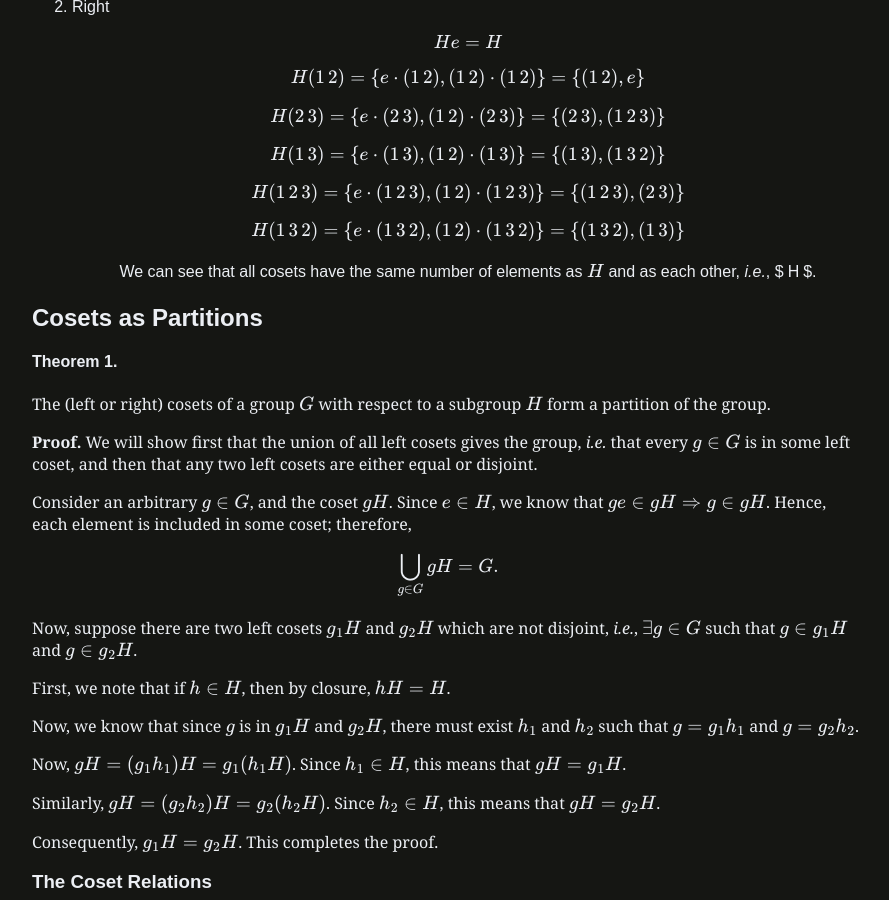
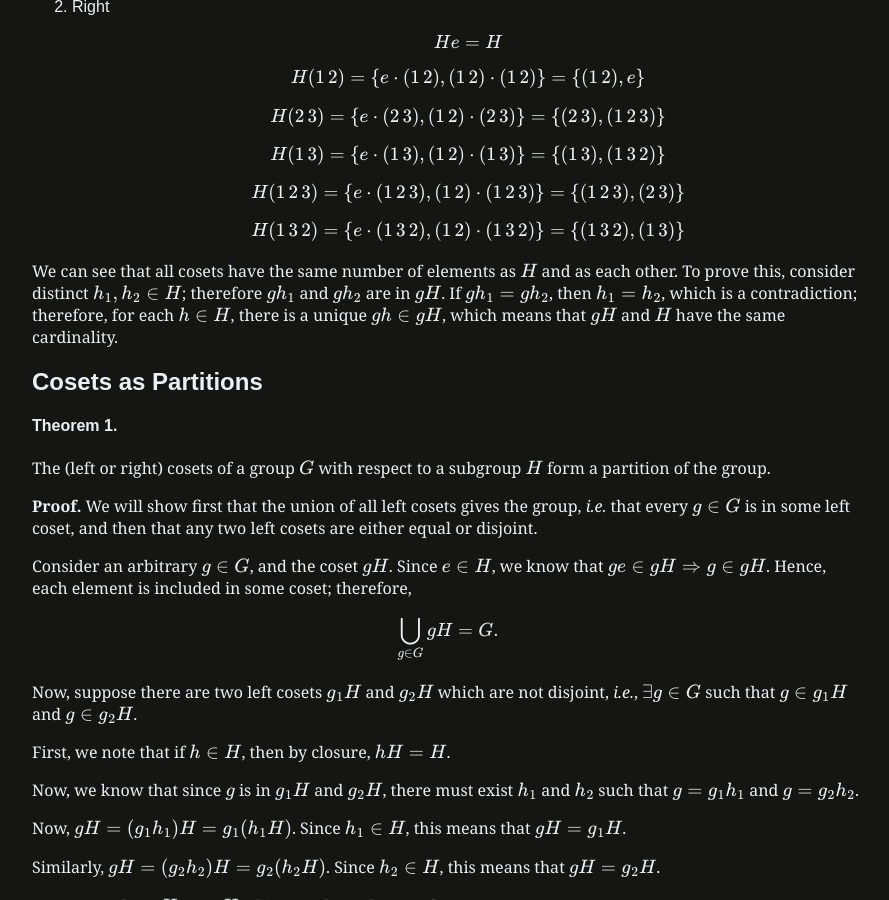
Before and after one commit to iiit-notebook/iiit-notebook.github.io, a Jekyll site: the page built from _posts/2020-11-12-ds-lecture-25.md, in a window 1280 px wide and 900 px high, scrolled down 1026 px. Shown: the whole window, without its empty margins (192-1081 px from the left). Built offline with Jekyll 4.4.1, drawn with Linux system fonts in a browser that asks for light colours; formulas are drawn with MathJax 3.

Commit message:
Fixed DS Lec25

```diff
--- a/_posts/2020-11-12-ds-lecture-25.md
+++ b/_posts/2020-11-12-ds-lecture-25.md
@@ -85,7 +85,7 @@ $$
     $$
     </div>
 
-    We can see that all cosets have the same number of elements as $H$ and as each other, *i.e.*, $|H|$.
+We can see that all cosets have the same number of elements as $H$ and as each other. To prove this, consider distinct $h_{1}, h_{2} \in H$; therefore $gh_{1}$ and $gh_{2}$ are in $gH$. If $gh_{1} = gh_{2}$, then $h_{1} = h_{2}$, which is a contradiction; therefore, for each $h \in H$, there is a unique $gh \in gH$, which means that $gH$ and $H$ have the same cardinality.
 
 ## Cosets as Partitions
 #### Theorem 1.
```
